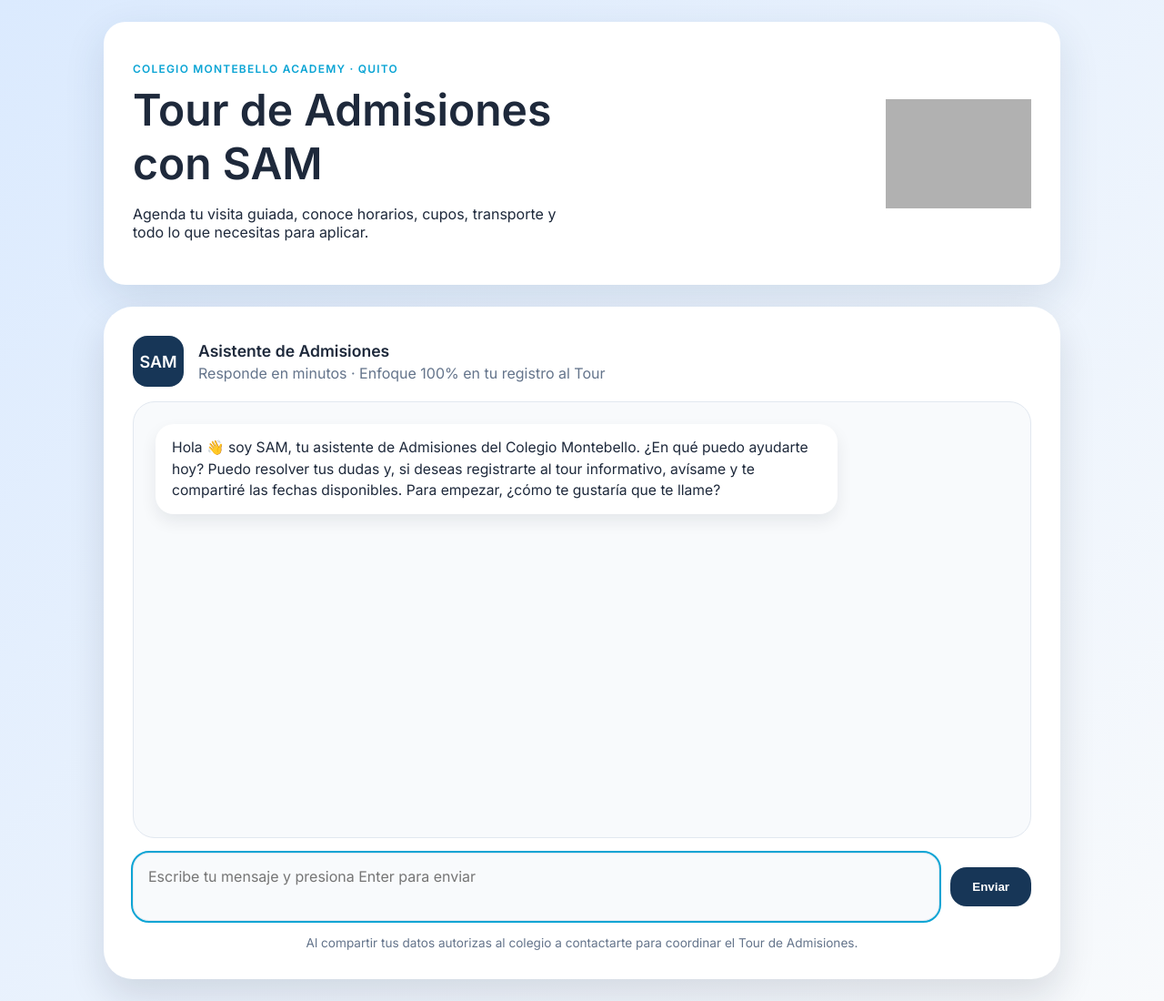
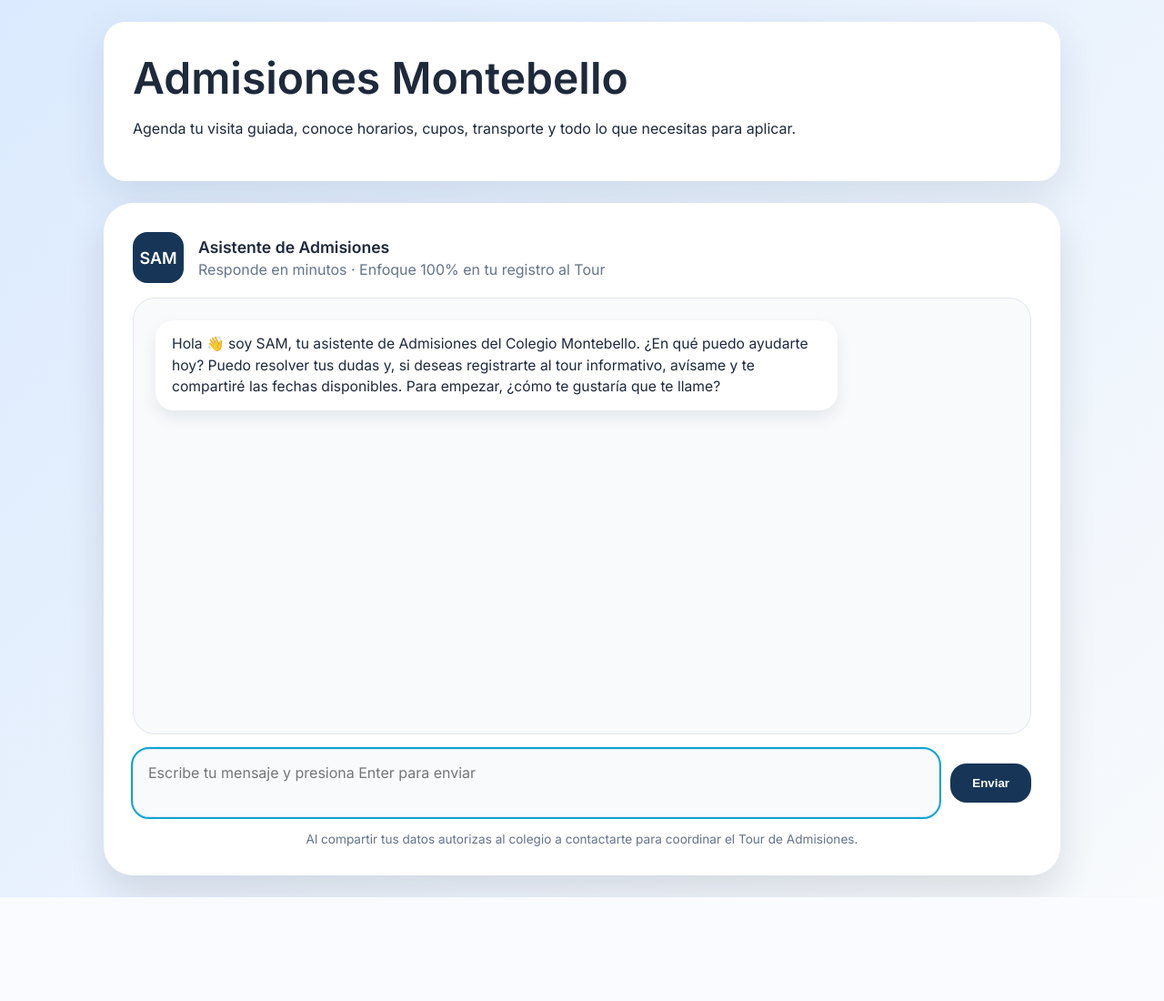
Before and after one commit to brandonminta/tour-chatbot, a FastAPI app: page / in a window 1280 px wide. Shown: the whole page at 91% size. After the commit the page ends 986 px from the top, so only its background shows below. Run offline with FastAPI, Linux system fonts and the light colour scheme; data comes from the database, SQL or seed files in the repository; grey boxes are pictures that could not be loaded.

Commit message:
Update index.html

```diff
--- a/app/templates/index.html
+++ b/app/templates/index.html
@@ -13,11 +13,9 @@
     <div class="page-shell">
         <header class="hero">
             <div>
-                <p class="eyebrow">Colegio Montebello Academy · Quito</p>
-                <h1>Tour de Admisiones con SAM</h1>
+                <h1>Admisiones Montebello</h1>
                 <p>Agenda tu visita guiada, conoce horarios, cupos, transporte y todo lo que necesitas para aplicar.</p>
             </div>
-            <img src="https://cdn.jsdelivr.net/gh/tabler/tabler-icons/icons/school.svg" alt="Montebello" />
         </header>
         <main class="chat-card">
             <div class="chat-header">
```
